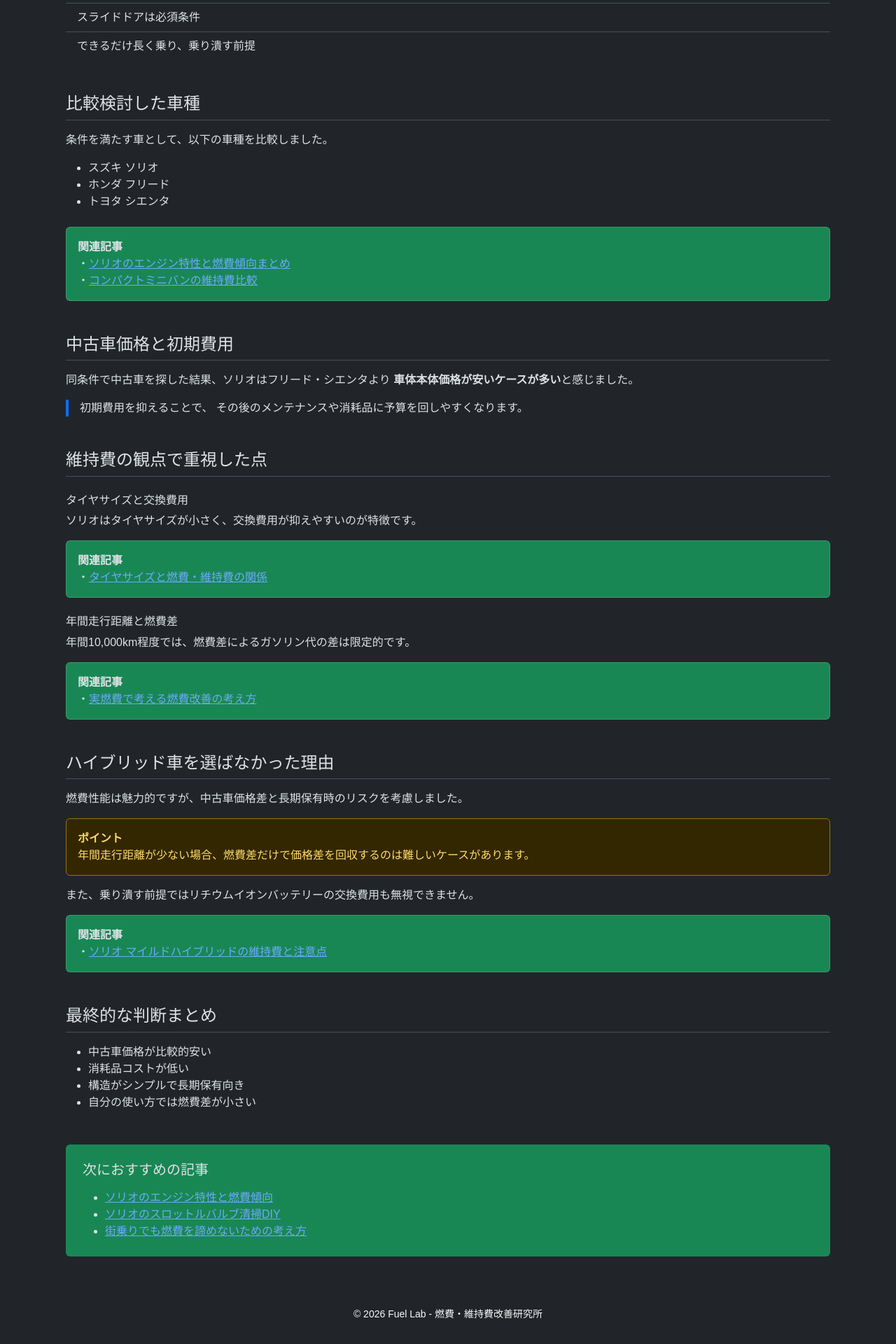
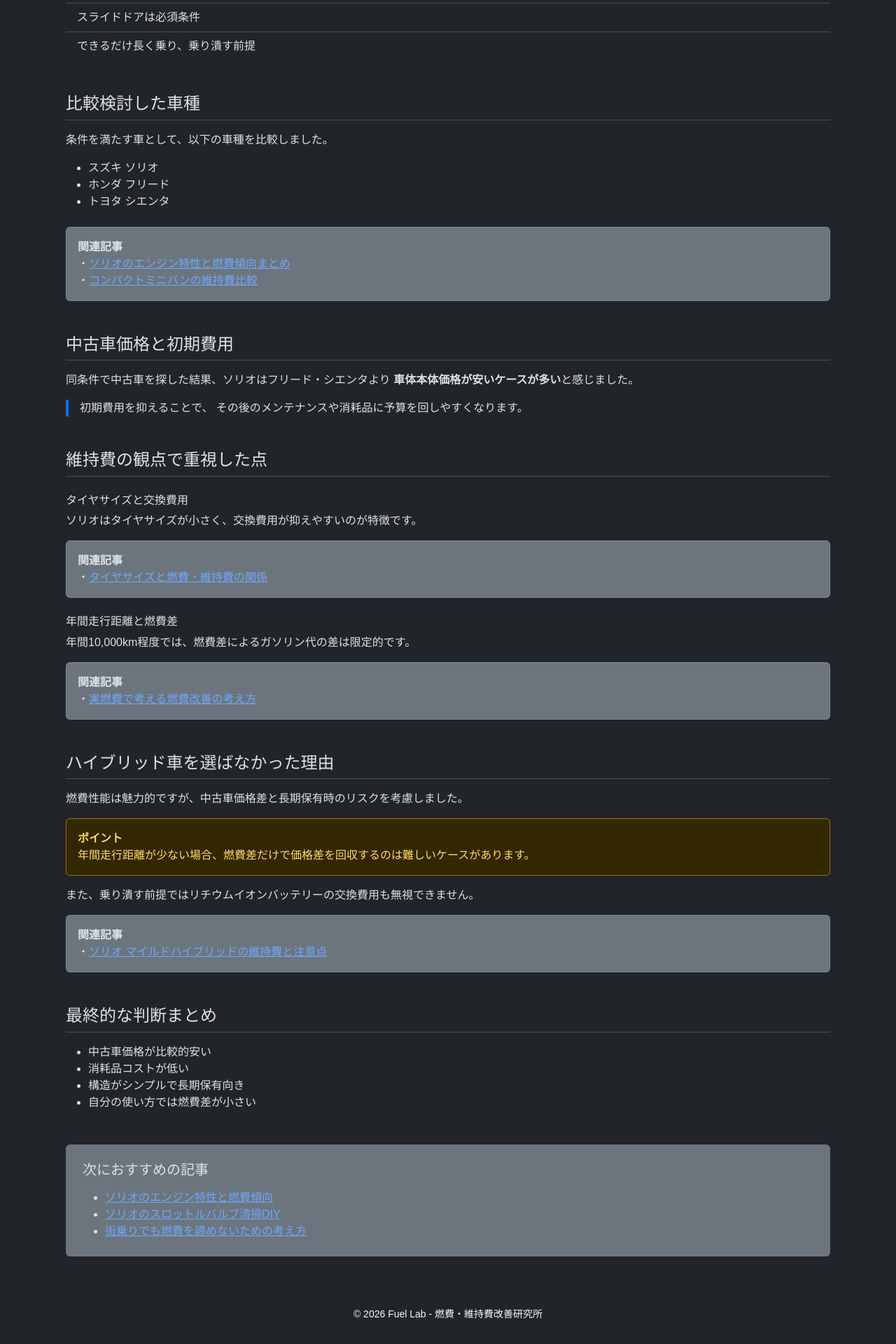
Before and after one commit to funyapar-org/fuel-lab, a Jekyll site: the page built from _solio/why-choose-solio-gasoline.md, in a window 1280 px wide. Shown: the part 689-2609 px from the top of the page at 70% size. Built offline with Jekyll 4.4.1, drawn with Linux system fonts in a browser that asks for light colours.

Commit message:
why-choose-solio-gasoline.md を更新

```diff
--- a/_solio/why-choose-solio-gasoline.md
+++ b/_solio/why-choose-solio-gasoline.md
@@ -48,7 +48,7 @@
       <li>トヨタ シエンタ</li>
     </ul>
 
-    <div class="card bg-success mt-4">
+    <div class="card bg-secondary mt-4">
       <div class="card-body">
         <strong>関連記事</strong><br>
         ・<a href="/fuel-lab/solio/solio-engine-characteristics.html">ソリオのエンジン特性と燃費傾向まとめ</a><br>
@@ -78,7 +78,7 @@
       ソリオはタイヤサイズが小さく、交換費用が抑えやすいのが特徴です。
     </p>
 
-    <div class="card bg-success mt-3">
+    <div class="card bg-secondary mt-3">
       <div class="card-body">
         <strong>関連記事</strong><br>
         ・<a href="/fuel-lab/knowledge/tire-and-fuel-economy.html">タイヤサイズと燃費・維持費の関係</a>
@@ -90,7 +90,7 @@
       年間10,000km程度では、燃費差によるガソリン代の差は限定的です。
     </p>
 
-    <div class="card bg-success mt-3">
+    <div class="card bg-secondary mt-3">
       <div class="card-body">
         <strong>関連記事</strong><br>
         ・<a href="/fuel-lab/knowledge/real-fuel-economy-thinking.html">実燃費で考える燃費改善の考え方</a>
@@ -113,7 +113,7 @@
       また、乗り潰す前提ではリチウムイオンバッテリーの交換費用も無視できません。
     </p>
 
-    <div class="card bg-success mt-3">
+    <div class="card bg-secondary mt-3">
       <div class="card-body">
         <strong>関連記事</strong><br>
         ・<a href="/fuel-lab/solio/solio-mild-hybrid-cost.html">ソリオ マイルドハイブリッドの維持費と注意点</a>
@@ -131,7 +131,7 @@
     </ul>
   </section>
 
-  <section class="bg-success p-4 rounded">
+  <section class="bg-secondary p-4 rounded">
     <h2 class="h5 mb-3">次におすすめの記事</h2>
     <ul class="mb-0">
       <li><a href="/fuel-lab/solio/solio-engine-characteristics.html">ソリオのエンジン特性と燃費傾向</a></li>
```
